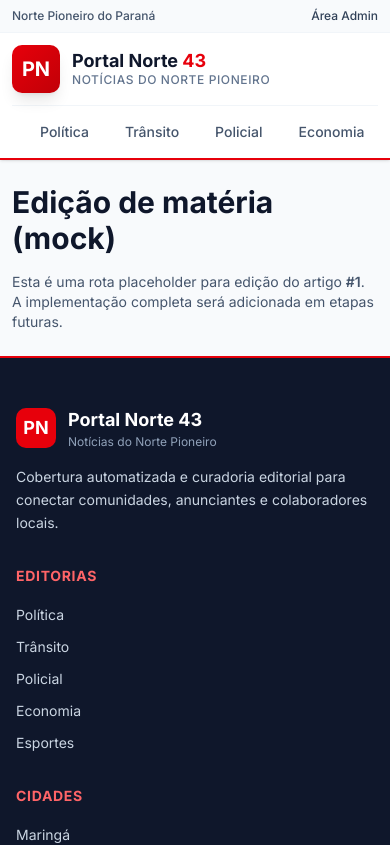
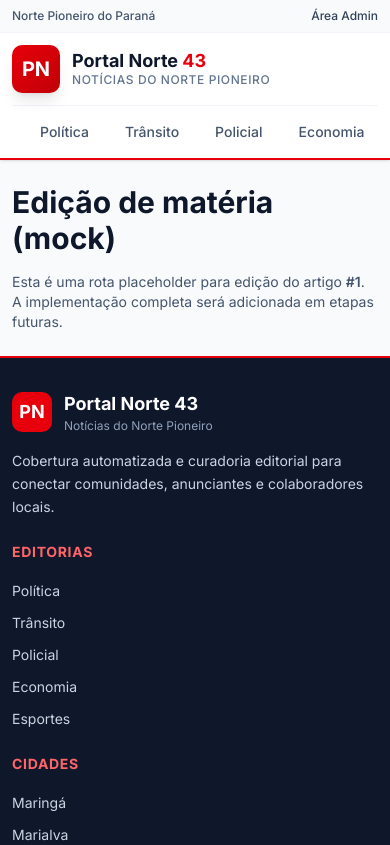
Before and after one commit to BuilderNascimento/portal-norte-43, a Next.js app in the folder portal-norte-43/: page /admin/articles/1 in a window 390 px wide. Shown: the top 845 px of the page. Built offline with nearby package versions, Linux system fonts and the light colour scheme.

Commit message:
fix: ajustar padding do footer no mobile

```diff
--- a/portal-norte-43/src/components/layout/site-footer.tsx
+++ b/portal-norte-43/src/components/layout/site-footer.tsx
@@ -28,8 +28,8 @@ export function SiteFooter() {
 
   return (
     <footer className="border-t-2 border-red-600 bg-slate-900 text-white">
-      <div className="mx-auto w-full max-w-7xl px-4 py-12 sm:px-6 lg:px-8">
-        <div className="grid gap-8 md:grid-cols-2 lg:grid-cols-4">
+      <div className="mx-auto w-full max-w-7xl px-3 py-8 sm:px-4 sm:py-12 lg:px-6">
+        <div className="grid gap-6 sm:gap-8 md:grid-cols-2 lg:grid-cols-4">
           {/* Logo e Descrição */}
           <div className="lg:col-span-1">
             <div className="mb-4 flex items-center gap-3">
```
